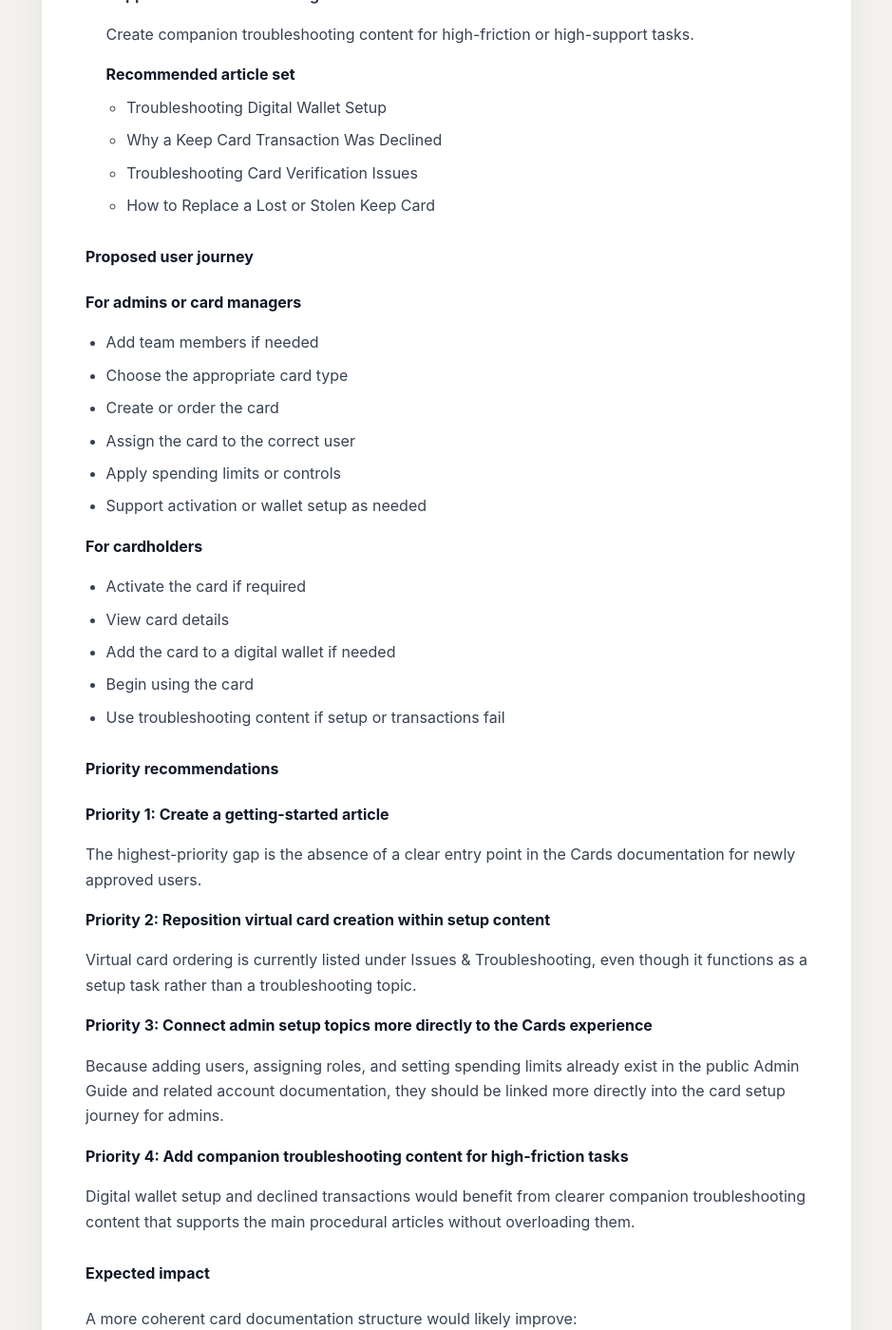
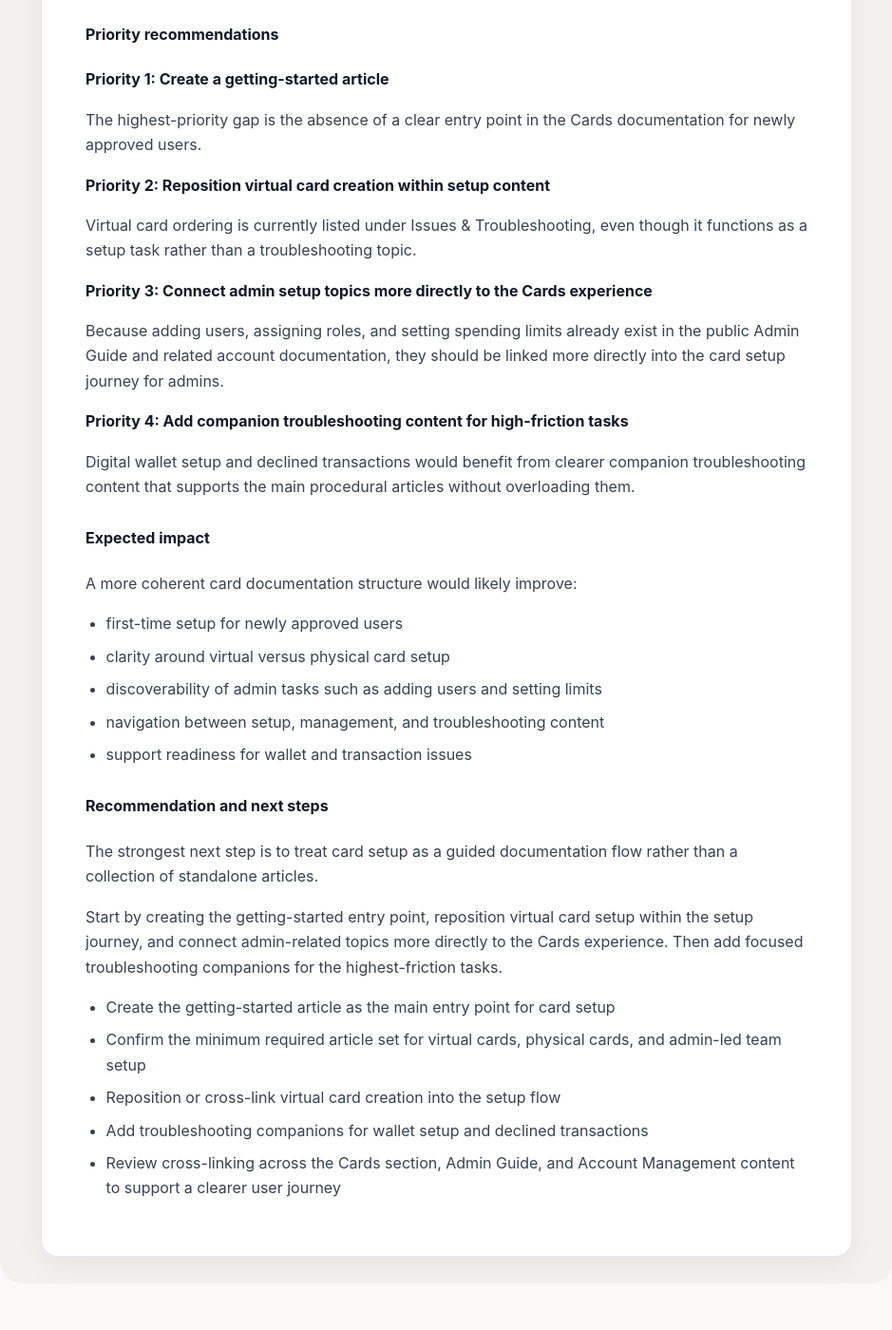
Before and after one commit to kimberleykenney/kimberleykenney.github.io, a Jekyll site: the page built from piece-3.md, in a window 1280 px wide and 1400 px high, scrolled down 3282 px. Shown: the whole window at 95% size, without its empty margins (170-1109 px from the left). Built offline with Jekyll 4.4.1, drawn with Linux system fonts in a browser that asks for light colours; some of the changed text lies outside the part shown.

Commit message:
Update piece-3.md

```diff
--- a/piece-3.md
+++ b/piece-3.md
@@ -221,10 +221,8 @@ permalink: /piece-3/
 </p>
 
 <p>
-  As a result, users can access key tasks, but the documentation does not yet support a clear onboarding flow. A newly approved user still has to figure out where to begin, which card type to use, and what order to follow.
+  I recommend restructuring the card documentation around a three-layer model:
 </p>
-
-<p>I recommend restructuring the card documentation around a three-layer model:</p>
 
 <ul>
   <li>a getting-started entry point for new users</li>
@@ -258,11 +256,6 @@ permalink: /piece-3/
   <li>
     <strong>Related guidance exists, but it is not unified</strong>
     <p>Keep’s public Admin Guide includes steps for creating cards, setting spending limits, adding users, and assigning roles. It also links to resources such as virtual card ordering, physical card ordering, digital wallet setup, card details, and spending limits. The content needed for a more complete setup experience exists, but it is split across the Cards section, Account Management topics, and the Admin Guide rather than being presented as a unified setup model.</p>
-  </li>
-
-  <li>
-    <strong>Browser context affects setup expectations</strong>
-    <p>Keep does not currently have a mobile app. Setup guidance that involves Apple Wallet or Google Wallet should avoid implying that users are completing card-management tasks in a Keep mobile app.</p>
   </li>
 </ol>
 
@@ -312,27 +305,6 @@ permalink: /piece-3/
   </li>
 </ol>
 
-<h4>Proposed user journey</h4>
-
-<p class="sublist-title">For admins or card managers</p>
-<ul>
-  <li>Add team members if needed</li>
-  <li>Choose the appropriate card type</li>
-  <li>Create or order the card</li>
-  <li>Assign the card to the correct user</li>
-  <li>Apply spending limits or controls</li>
-  <li>Support activation or wallet setup as needed</li>
-</ul>
-
-<p class="sublist-title">For cardholders</p>
-<ul>
-  <li>Activate the card if required</li>
-  <li>View card details</li>
-  <li>Add the card to a digital wallet if needed</li>
-  <li>Begin using the card</li>
-  <li>Use troubleshooting content if setup or transactions fail</li>
-</ul>
-
 <h4>Priority recommendations</h4>
 
 <p><span class="priority-label">Priority 1: Create a getting-started article</span></p>
@@ -359,15 +331,7 @@ permalink: /piece-3/
   <li>support readiness for wallet and transaction issues</li>
 </ul>
 
-<p>It would also make the documentation easier to maintain by separating:</p>
-
-<ul>
-  <li>entry-point guidance</li>
-  <li>procedural instructions</li>
-  <li>troubleshooting support</li>
-</ul>
-
-<h4>Recommendation</h4>
+<h4>Recommendation and next steps</h4>
 
 <p>
   The strongest next step is to treat card setup as a guided documentation flow rather than a collection of standalone articles.
@@ -376,12 +340,6 @@ permalink: /piece-3/
 <p>
   Start by creating the getting-started entry point, reposition virtual card setup within the setup journey, and connect admin-related topics more directly to the Cards experience. Then add focused troubleshooting companions for the highest-friction tasks.
 </p>
-
-<p>
-  This would create a clearer onboarding path for newly approved users, improve discoverability across related content, and make the overall card documentation model easier to maintain.
-</p>
-
-<h4>Recommended next steps</h4>
 
 <ul>
   <li>Create the getting-started article as the main entry point for card setup</li>
```
